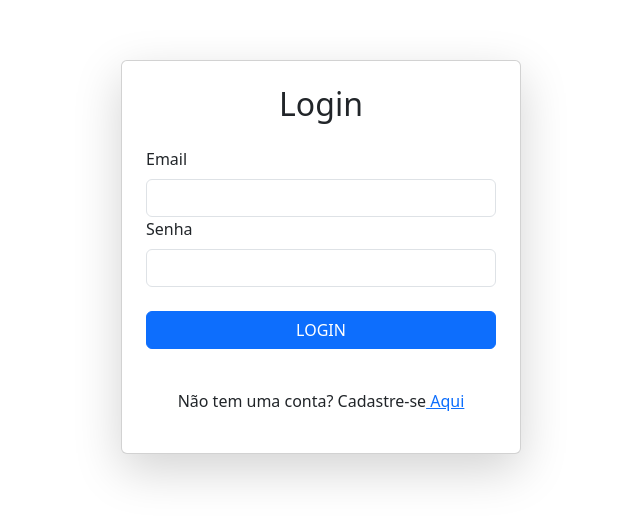
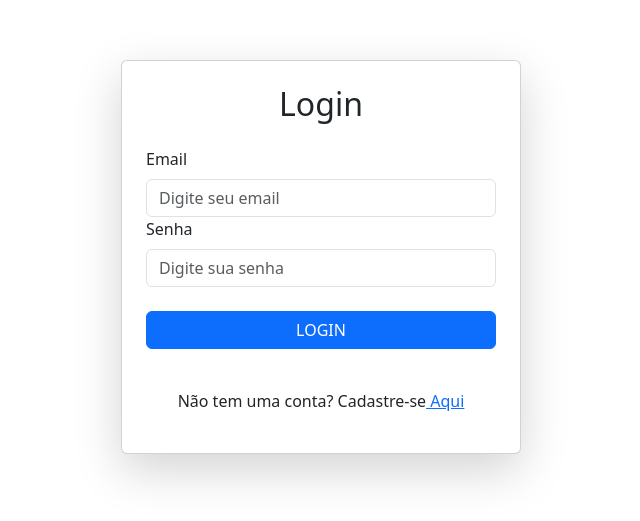
Before and after one commit to luandaufenbach/projetofinal-loja-de-roupas, a React (Vite) app: page /login in a window 1280 px wide. Shown: the part 143-664 px from the top of the page, without its empty margins (319-959 px from the left). Built offline with nearby package versions, Linux system fonts and the light colour scheme.

Commit message:
add imagem e estilizacao

```diff
--- a/src/components/navbar.jsx
+++ b/src/components/navbar.jsx
@@ -7,10 +7,9 @@ const Navbar = ({ user }) => {
 
   return (
     <nav className="navbar">
-      <div className="navbar-logo">
-        <img src="/logo.png" alt="Logo da Marca" />{" "}
-        {/* Insira o caminho da logo */}
-      </div>
+    <div className="navbar-logo">
+      <img src="/images/logo.png" alt="Logo da Marca" />
+    </div>
 
       <div className="navbar-search">
         <input type="text" placeholder="Buscar..." />
--- a/src/pages/login.jsx
+++ b/src/pages/login.jsx
@@ -32,6 +32,7 @@ export default function Login() {
           type="email"
           onChange={(e) => setEmail(e.target.value)}
           value={email}
+          placeholder="Digite seu email"
         />
         <label className="form-label">Senha</label>
         <input
@@ -39,6 +40,7 @@ export default function Login() {
           type="password"
           onChange={(e) => setSenha(e.target.value)}
           value={senha}
+          placeholder="Digite sua senha"
         />
         <br />
         <button onClick={login} className="btn btn-primary w-100 mb-3">
--- a/src/style.css
+++ b/src/style.css
@@ -21,6 +21,7 @@
 
   .navbar-logo img {
     height: 50px;
+    width: 100px;
   }
 
   .navbar-search input {
@@ -94,7 +95,7 @@
   }
 
   .btn-adc-carrinho {
-    background-color: green; /* Define a cor de fundo como verde */
+    background-color: #002d49; /* Define a cor de fundo como verde */
     color: white;            /* Define a cor do texto como branco */
     border: none;            /* Remove a borda padrão do botão */
     padding: 10px 20px;      /* Adiciona preenchimento ao botão */
```
Also changed, not shown: public/images/logo.png (added).
